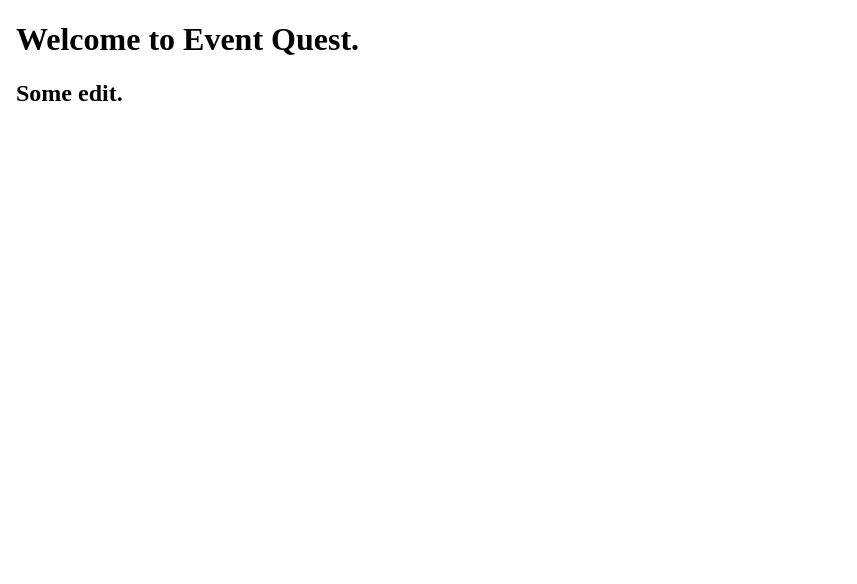
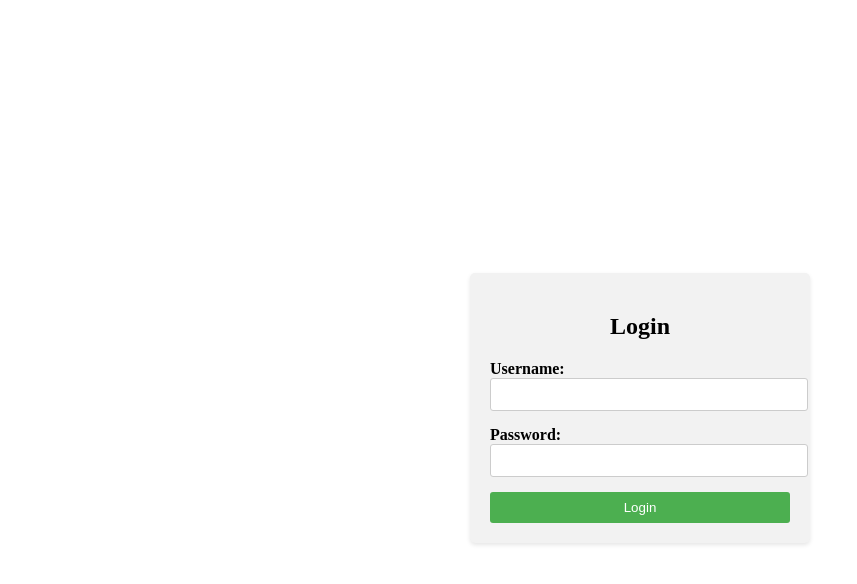
Before and after one commit to SKhan-Argus/EventQuest_Ui, an Angular app: page /login in a window 1280 px wide. Before the commit this address led to /. Shown: the top 584 px of the page, without its empty margins (0-857 px from the left). Built offline with nearby package versions, Linux system fonts and the light colour scheme.

Commit message:
login page

```diff
--- a/src/app/app-routing.module.ts
+++ b/src/app/app-routing.module.ts
@@ -1,7 +1,8 @@
 import { NgModule } from '@angular/core';
 import { RouterModule, Routes } from '@angular/router';
+import { LoginComponent } from './login/login.component';
 
-const routes: Routes = [];
+const routes: Routes = [{path:'login',component:LoginComponent},];
 
 @NgModule({
   imports: [RouterModule.forRoot(routes)],
--- a/src/app/app.component.html
+++ b/src/app/app.component.html
@@ -1,13 +1 @@
-<!DOCTYPE html>
-<html lang="en">
-<head>
-  <meta charset="UTF-8">
-  <meta name="viewport" content="width=device-width, initial-scale=1.0">
-  <title>Document</title>
-</head>
-<body>
-  <h1>Welcome to Event Quest.</h1>
-  <h2>Some edit.</h2>
-
-</body>
-</html>
+<router-outlet></router-outlet>
--- /dev/null
+++ b/src/app/interface/LoginForm.ts
@@ -0,0 +1,4 @@
+export interface LoginForm {
+    username: string;
+    password: string;
+}
--- /dev/null
+++ b/src/app/login/login.component.css
@@ -0,0 +1,48 @@
+.container {
+    display: flex;
+    justify-content: center;
+    align-items: center;
+    height: 100vh;
+  }
+
+  .login-form {
+    width: 300px;
+    padding: 20px;
+    background-color: #f2f2f2;
+    border-radius: 5px;
+    box-shadow: 0 2px 4px rgba(0, 0, 0, 0.1);
+  }
+
+  .login-form h2 {
+    text-align: center;
+    margin-bottom: 20px;
+  }
+
+  .login-form .form-group {
+    margin-bottom: 15px;
+  }
+
+  .login-form label {
+    font-weight: bold;
+  }
+
+  .login-form input {
+    width: 100%;
+    padding: 8px;
+    border: 1px solid #ccc;
+    border-radius: 3px;
+  }
+
+  .login-form button {
+    width: 100%;
+    padding: 8px;
+    background-color: #4caf50;
+    color: white;
+    border: none;
+    border-radius: 3px;
+    cursor: pointer;
+  }
+
+  .login-form button:hover {
+    background-color: #45a049;
+  }
--- /dev/null
+++ b/src/app/login/login.component.html
@@ -0,0 +1,16 @@
+<div class="container">
+    <div class="login-form">
+      <h2>Login</h2>
+      <form (ngSubmit)="login()">
+        <div class="form-group">
+          <label for="username">Username:</label>
+          <input type="text" id="username" name="username" [(ngModel)]="loginForm.username" required>
+        </div>
+        <div class="form-group">
+          <label for="password">Password:</label>
+          <input type="password" id="password" name="password" [(ngModel)]="loginForm.password" required>
+        </div>
+        <button type="submit" class="btn btn-primary">Login</button>
+      </form>
+    </div>
+  </div>
--- /dev/null
+++ b/src/app/login/login.component.ts
@@ -0,0 +1,48 @@
+import { Component } from '@angular/core';
+import { LoginForm } from '../interface/LoginForm';
+import { HttpClient } from '@angular/common/http';
+
+@Component({
+  selector: 'app-login',
+  templateUrl: './login.component.html',
+  styleUrls: ['./login.component.css'],
+})
+export class LoginComponent {
+  loginForm: LoginForm = {
+    username: '',
+    password: '',
+  };
+  constructor(private http: HttpClient) {}
+
+  login() {
+    this.http.post('http://localhost:8080/users/login', this.loginForm).subscribe(
+      (response: any) => {
+        if (response.status === 200) {
+          // Login successful
+          console.log("success");
+
+          console.log(response);
+
+          // Redirect to the desired page or perform any other actions
+        } else {
+          // Login failed
+          console.log(response);
+
+          // Display an error message or perform any other actions
+        }
+      },
+      (error) => {
+        // Error occurred during login
+        if(error.status === 401){
+          console.log(error.error.message);
+          console.log(error);
+
+
+        }
+        else{
+          console.log('Login error:', error);
+        }
+      }
+    );
+  }
+}
```
Also changed, not shown: src/app/app.module.ts (+8 -3 lines), 1 other file (tests, documents, lock files or other folders).
